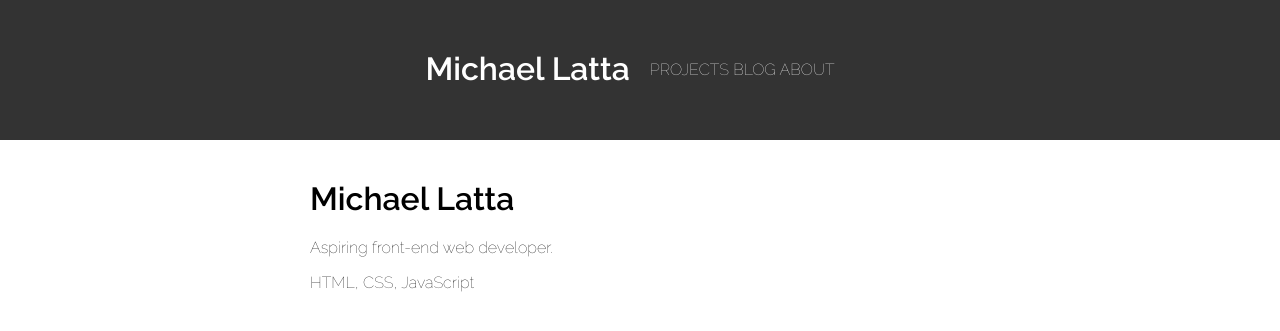
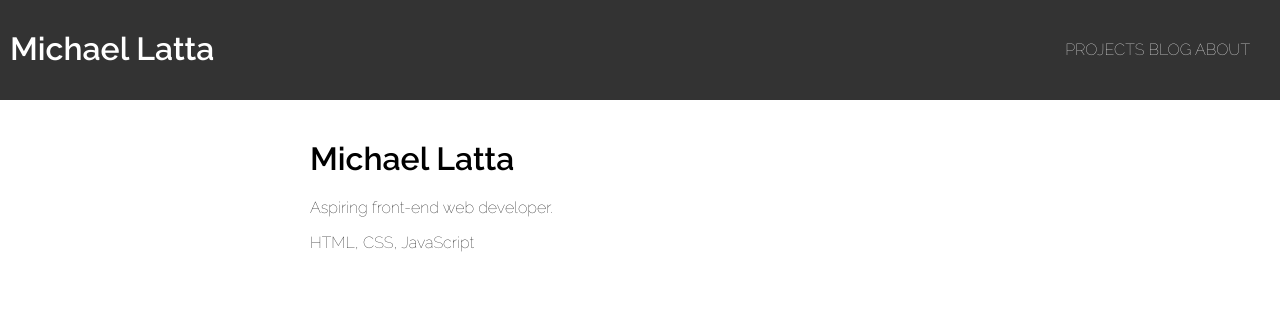
Before and after one commit to michaellatta/michaellatta.github.io, a Jekyll site: the page built from index.html, in a window 1280 px wide. Shown: the top 331 px of the page. Built offline with Jekyll 4.4.1, drawn with Linux system fonts in a browser that asks for light colours.

Commit message:
Attempt to add flexbox to header

```diff
--- a/_includes/header.html
+++ b/_includes/header.html
@@ -1,10 +1,8 @@
-<header>
-  <section class="content-wrap">
+<header class="site-header">
     <h1><a class="logo" href="/">Michael Latta</a></h1>
     <nav>
       <a href="/projects">Projects</a>
       <a href="/blog">Blog</a>
       <a href="/about">About</a>
     </nav>
-  </section>
 </header>
--- a/assets/stylesheets/style.css
+++ b/assets/stylesheets/style.css
@@ -12,6 +12,12 @@ header {
   padding: 10px;
   font-family: "Raleway";
   color: #fff;
+  display: flex;
+  justify-content: space-between;
+  align-items: center;
+}
+
+.site-header {
   display: flex;
   justify-content: space-between;
   align-items: center;
```
